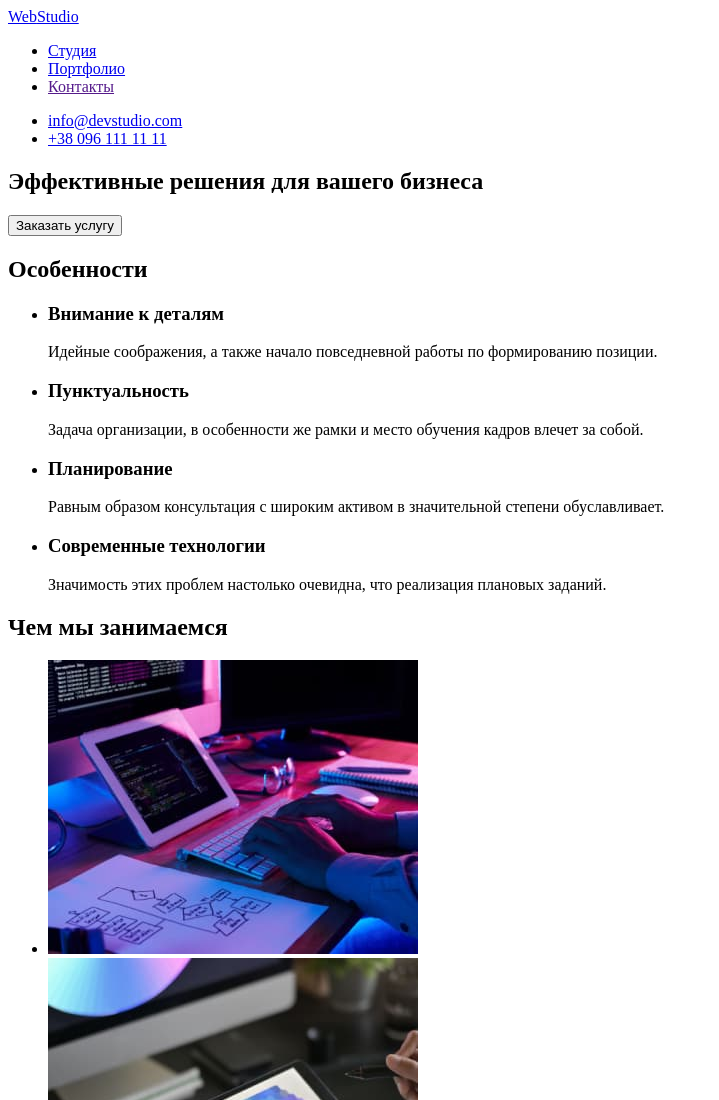
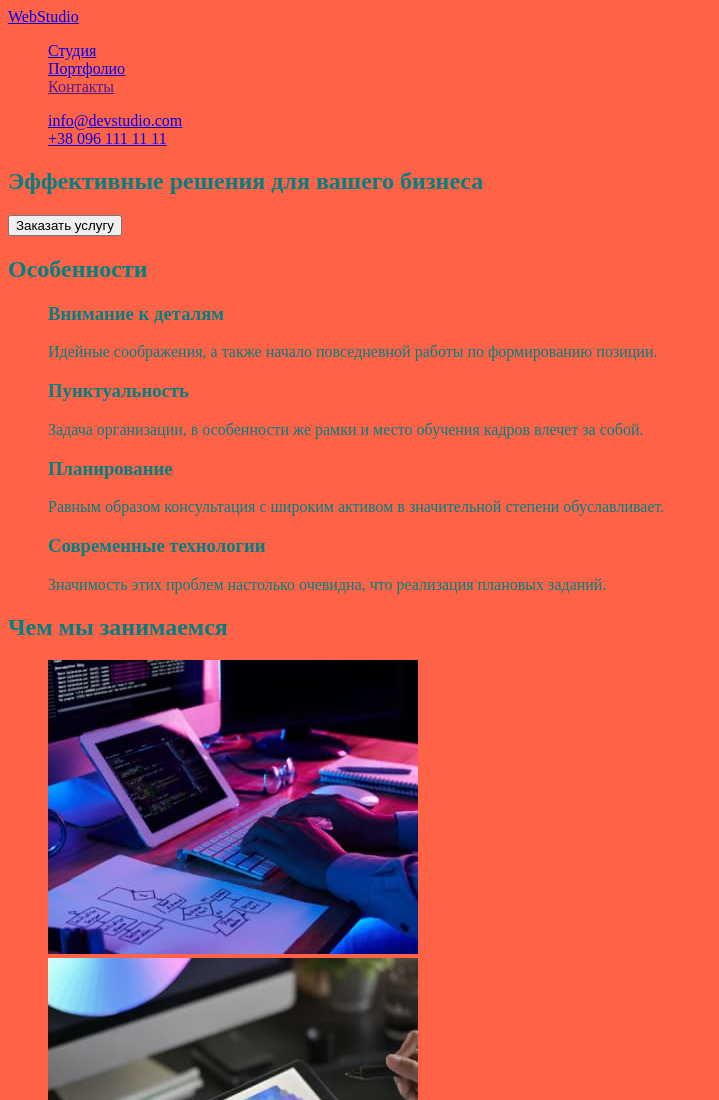
Before and after one commit to GoDmitrAn/goit-markup-hw-02, a plain HTML site: page index.html in a window 1280 px wide. Shown: the top 1100 px of the page, without its empty margins (0-719 px from the left). Drawn offline with Linux system fonts and the light colour scheme.

Commit message:
добавлен css с цветами

```diff
--- a/css/styles.css
+++ b/css/styles.css
@@ -0,0 +1,12 @@
+/* цвет основной    #212121 */
+/* цвет вторичный   #757575 */
+/* акцент #2196F3 */
+/* белый #FFFFFF */
+/* адрес в футере rgba(255, 255, 255, 0.6) */
+body {
+  background-color: tomato;
+  color: teal;
+}
+ul {
+  list-style: none;
+}
--- a/index.html
+++ b/index.html
@@ -5,18 +5,19 @@
     <meta http-equiv="X-UA-Compatible" content="IE=edge">
     <meta name="viewport" content="width=device-width, initial-scale=1.0">
     <title>Студия</title>
+    <link rel="stylesheet" href="./css/styles.css">
 </head>
 <body>
-    <header>
+    <header class="page-header">
         <nav>
-        <a href="./index.html"><span>Web</span>Studio</a>
+        <a href="./index.html" class="logo">Web<span>Studio</span></a>
 
-        <ul>
+        <ul class="site-nav">
             <li><a href="./index.html">Студия</a></li>
             <li><a href="./portfolio.html">Портфолио</a></li>
             <li><a href="">Контакты</a></li>
         </ul>
-        <ul>
+        <ul class="auth-nav">
             <li><a href="mailto:info@devstudio.com">info@devstudio.com</a></li>
             <li><a href="tel:+380961111111">+38 096 111 11 11</a></li>
         </ul>
```
Also changed, not shown: portfolio.html (+14 -13 lines).
